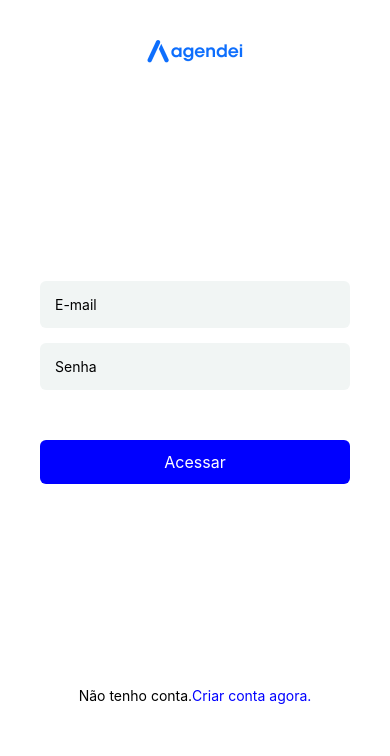
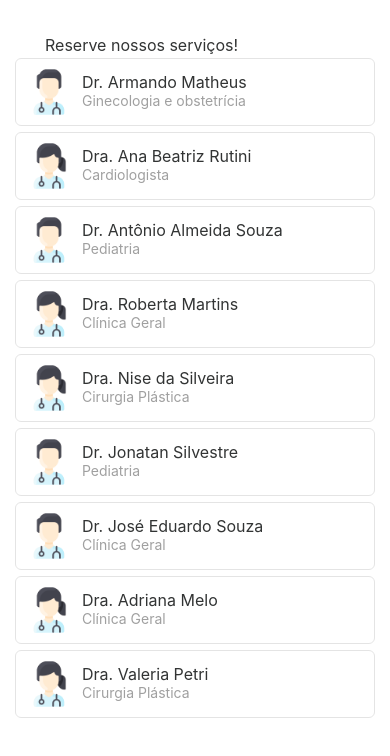
Before and after one commit to RafaelSaCa/agendei-mobile, a React Native app: screen / in a window 390 px wide. Shown: the top 756 px of the page. Built offline with nearby package versions, Linux system fonts and the light colour scheme.

Commit message:
feat: Componente DOCTOR

```diff
--- a/App.js
+++ b/App.js
@@ -2,10 +2,12 @@
 import { StyleSheet, Text, View } from "react-native";
 import Button from "./src/components/button/button.jsx";
 import {Login} from "./src/screens/login/login.jsx"
+import { Account } from "./src/screens/account/account.js";
+import { Home } from "./src/screens/home/home.jsx";
 
 export default function App() {
 
   return <>
-     <Login/>
+     <Home/>
   </>;
 }
--- /dev/null
+++ b/src/components/doctor/doctor.jsx
@@ -0,0 +1,18 @@
+import { Image, Text, TouchableOpacity, View } from "react-native";
+import { styles } from "../../components/doctor/doctor.style.js";
+
+export default function Doctor(props) {
+  return (
+    <>
+      <TouchableOpacity style={styles.doctor}>
+        <Image source={props.icon} style={styles.icon} />
+
+        <View>
+          <Text style={styles.name}>{props.name} </Text>
+          <Text style={styles.specialty}>{props.specialty} </Text>
+        </View>
+
+      </TouchableOpacity>
+    </>
+  );
+}
--- /dev/null
+++ b/src/components/doctor/doctor.style.js
@@ -0,0 +1,37 @@
+import {COLORS, FONT_SIZE} from "../../constants/theme.js";
+
+export const styles = {
+
+   doctor:{
+        backgroundColor: COLORS.white,
+        flex: 1,
+        padding:8,
+        flexDirection: "row",
+        borderWidth: 1,
+        borderColor: COLORS.gray4,
+        marginTop: 3,
+        marginBottom: 3,
+        borderRadius: 6
+
+
+   },
+
+   name:{
+        fontSize: FONT_SIZE.md,
+        color: COLORS.gray1,
+        marginTop: 5
+
+   },
+
+   specialty:{
+        fontSize: FONT_SIZE.sm,
+        color: COLORS.gray3,
+   },
+
+   icon:{
+        width: 50,
+        height: 50,
+        marginRight: 8
+   }
+
+};
```
